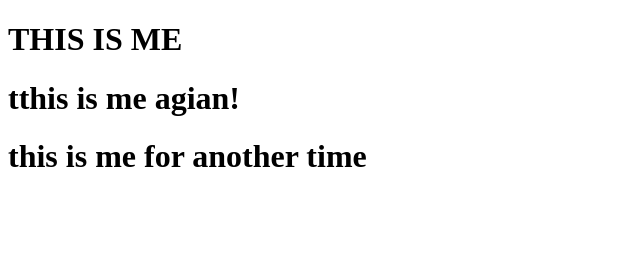
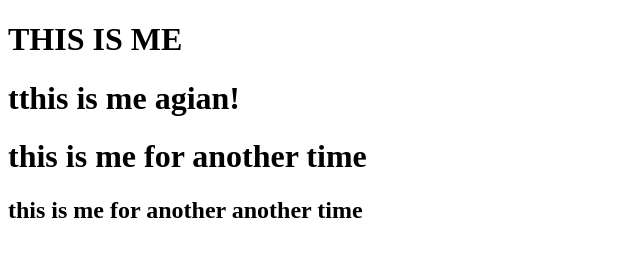
Before and after one commit to AmirReza0438/--test, a plain HTML site: page index.html in a window 1280 px wide. Shown: the whole page, without its empty margins (0-640 px from the left). Drawn offline with Linux system fonts and the light colour scheme.

Commit message:
updare
koj

```diff
--- a/index.html
+++ b/index.html
@@ -11,6 +11,7 @@
     <H1>THIS IS ME</H1>
     <h1>tthis is me agian!</h1>
     <h1>this is me for another time</h1>
+    <h2>this is me for another another time</h2>
 </body>
 
 </html>
```
